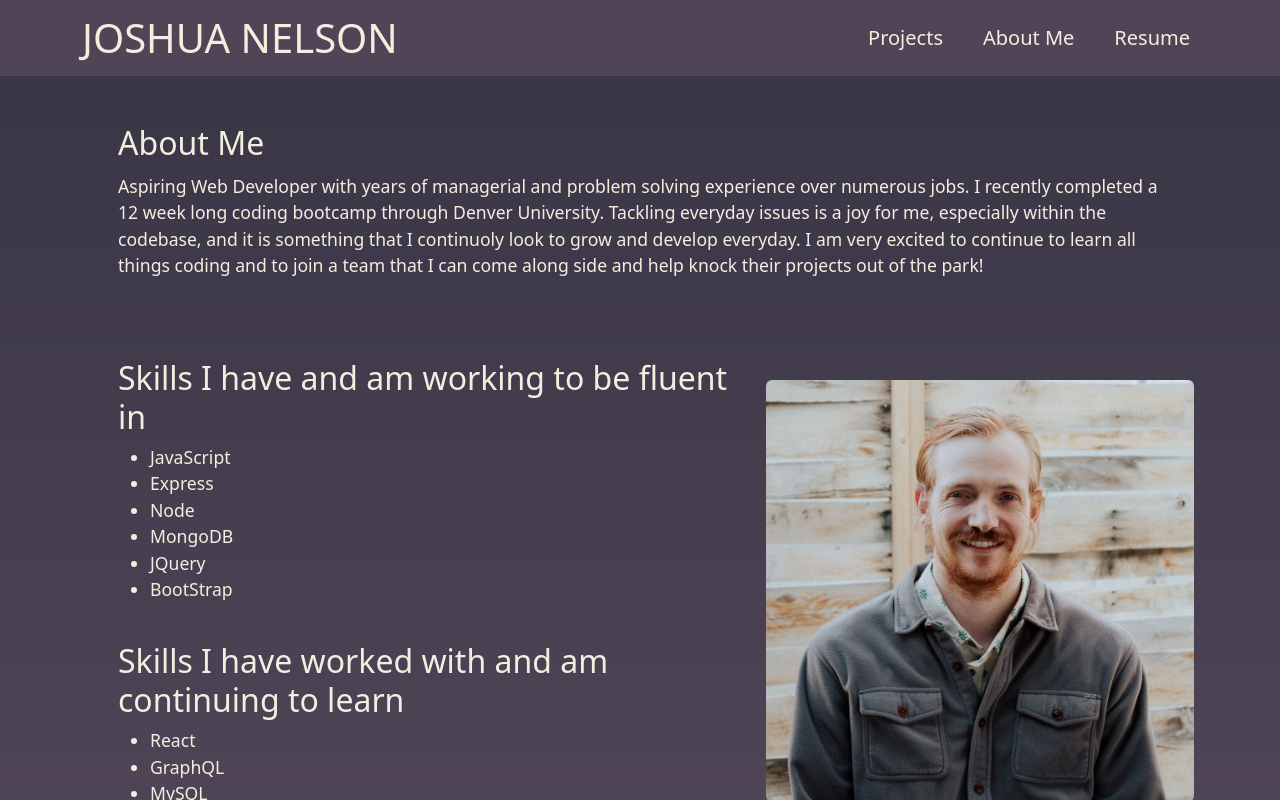
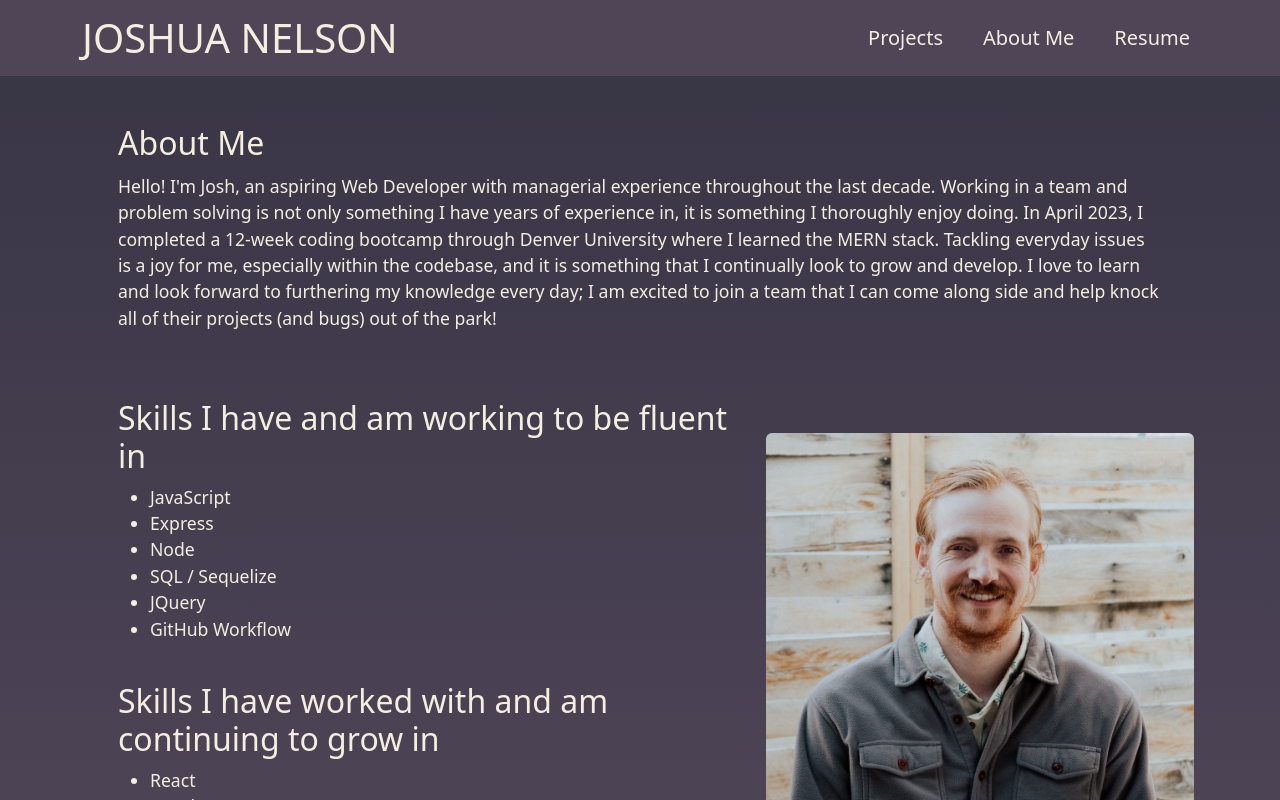
Before and after one commit to joshua-wade7/React-Portfolio, a React (Create React App) app: page /aboutme in a window 1280 px wide. Shown: the top 800 px of the page. Built offline with nearby package versions, Linux system fonts and the light colour scheme.

Commit message:
updated the text information within the About me section of AboutMe.js

```diff
--- a/src/components/Section/AboutMe.js
+++ b/src/components/Section/AboutMe.js
@@ -51,7 +51,7 @@ const styles = {
 
 function AboutMe() {
   useEffect(() => {
-    document.title = "AboutMe";
+    document.title = "About Me";
   }, []);
   return (
     <div style={styles.bodyBackground}>
@@ -60,14 +60,17 @@ function AboutMe() {
           <Col className="p-5">
             <h2 style={styles.align}>About Me</h2>
             <p style={styles.aboutMe}>
-              Aspiring Web Developer with years of managerial and problem
-              solving experience over numerous jobs. I recently completed a 12
-              week long coding bootcamp through Denver University. Tackling
-              everyday issues is a joy for me, especially within the codebase,
-              and it is something that I continuoly look to grow and develop
-              everyday. I am very excited to continue to learn all things coding
-              and to join a team that I can come along side and help knock their
-              projects out of the park!
+              Hello! I'm Josh, an aspiring Web Developer with managerial
+              experience throughout the last decade. Working in a team and
+              problem solving is not only something I have years of experience
+              in, it is something I thoroughly enjoy doing. In April 2023, I
+              completed a 12-week coding bootcamp through Denver University
+              where I learned the MERN stack. Tackling everyday issues is a joy
+              for me, especially within the codebase, and it is something that I
+              continually look to grow and develop. I love to learn and look
+              forward to furthering my knowledge every day; I am excited to join
+              a team that I can come along side and help knock all of their
+              projects (and bugs) out of the park!
             </p>
           </Col>
         </Row>
@@ -80,16 +83,17 @@ function AboutMe() {
               <li>JavaScript</li>
               <li>Express</li>
               <li>Node</li>
-              <li>MongoDB</li>
+              <li>SQL / Sequelize</li>
               <li>JQuery</li>
-              <li>BootStrap</li>
+              <li>GitHub Workflow</li>
             </ul>
             <br></br>
-            <h2>Skills I have worked with and am continuing to learn</h2>
+            <h2>Skills I have worked with and am continuing to grow in</h2>
             <ul style={styles.ul}>
               <li>React</li>
               <li>GraphQL</li>
-              <li>MySQL</li>
+              <li>MongoDB / Mongoose</li>
+              <li>BootStrap</li>
             </ul>
           </Col>
           <Col lg={5} md={8} className="p-3">
```
